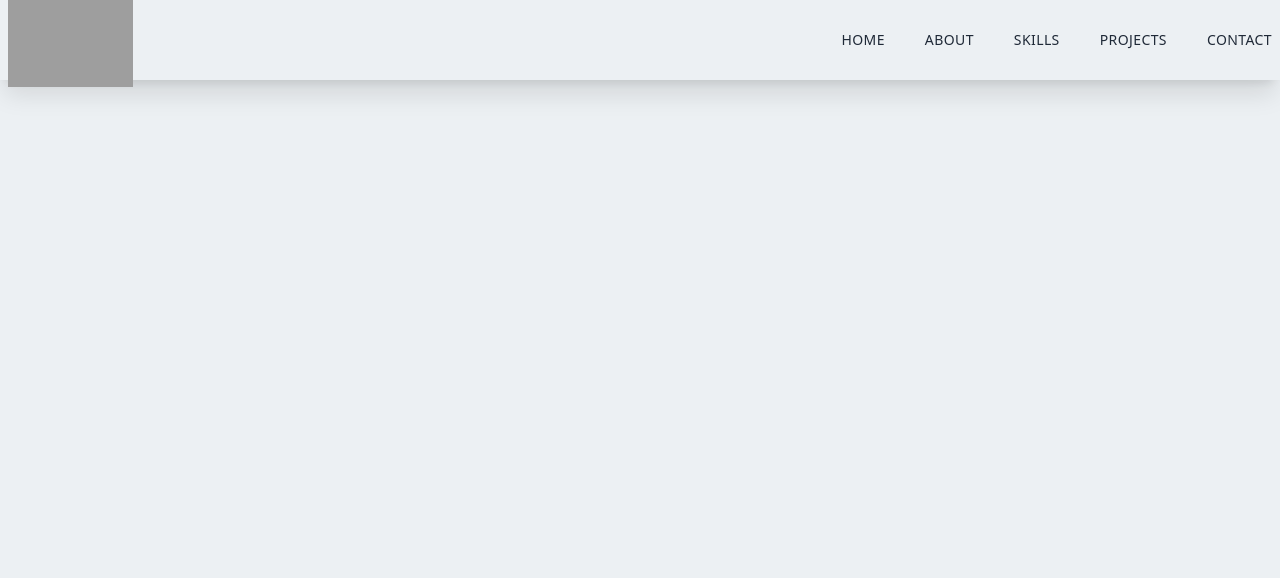
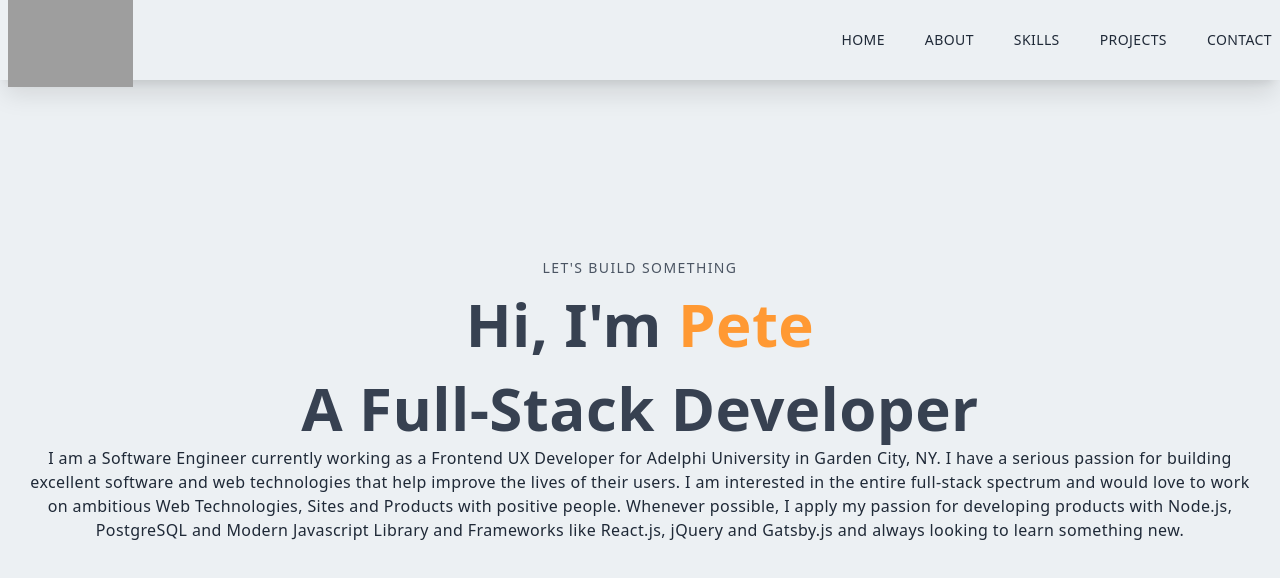
Before and after one commit to Pete-Sekesan/nextjs-portfolio-2023, a Next.js app: page / in a window 1280 px wide. Shown: the top 578 px of the page. Built offline with nearby package versions, Linux system fonts and the light colour scheme; grey boxes are pictures that could not be loaded.

Commit message:
Main component creation

```diff
--- /dev/null
+++ b/components/Main.jsx
@@ -0,0 +1,21 @@
+import React from 'react'
+
+function Main() {
+  return (
+      <div className='w-full h-screen text-center'>
+          <div className='max-w-[1240px] w-full h-full mx-auto p-2 flex justify-center items-center'>
+              <div>
+                  <p className='uppercase text-sm tracking-widest text-gray-600'> Let's Build Something</p>
+                  <h1 className='py-4 text-gray-700'> Hi, I'm <span className='text-[#ff9933]' >Pete</span></h1>
+                  <h1 className='py-2 text-gray-700'>A Full-Stack Developer</h1>
+                  <p>I am a Software Engineer currently working as a Frontend UX Developer for Adelphi University in Garden City, NY.
+                    I have a serious passion for building excellent software and web technologies that help improve the lives of their users.
+                    I am interested in the entire full-stack spectrum and would love to work on ambitious Web Technologies, Sites and Products with positive people.
+                    Whenever possible, I apply my passion for developing products with Node.js, PostgreSQL and Modern Javascript Library and Frameworks  like React.js, jQuery and Gatsby.js  and always looking to learn something new.</p>
+              </div>
+          </div>
+    </div>
+  )
+}
+
+export default Main
--- a/pages/index.js
+++ b/pages/index.js
@@ -1,3 +1,4 @@
+import Main from '@/components/Main';
 import Navbar from '@/components/Navbar';
 import Head from 'next/head';
 import Image from 'next/image';
@@ -12,6 +13,7 @@ export default function Home() {
         <link rel='icon' href='/favicon.ico' />
       </Head>
       <Navbar />
+      <Main />
     </>
   );
 }
```
